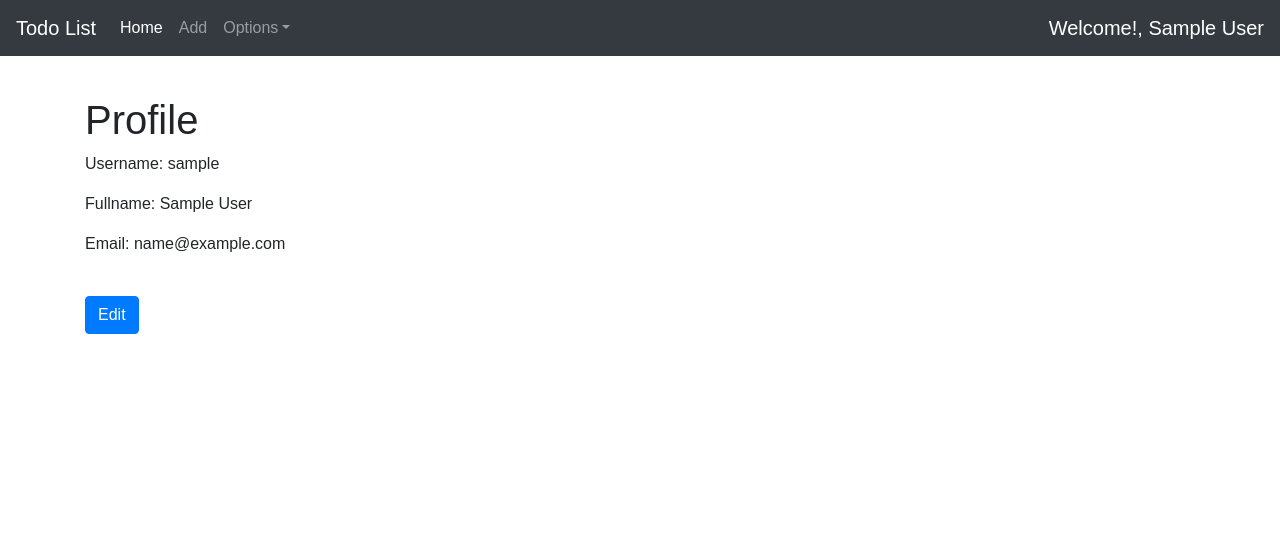
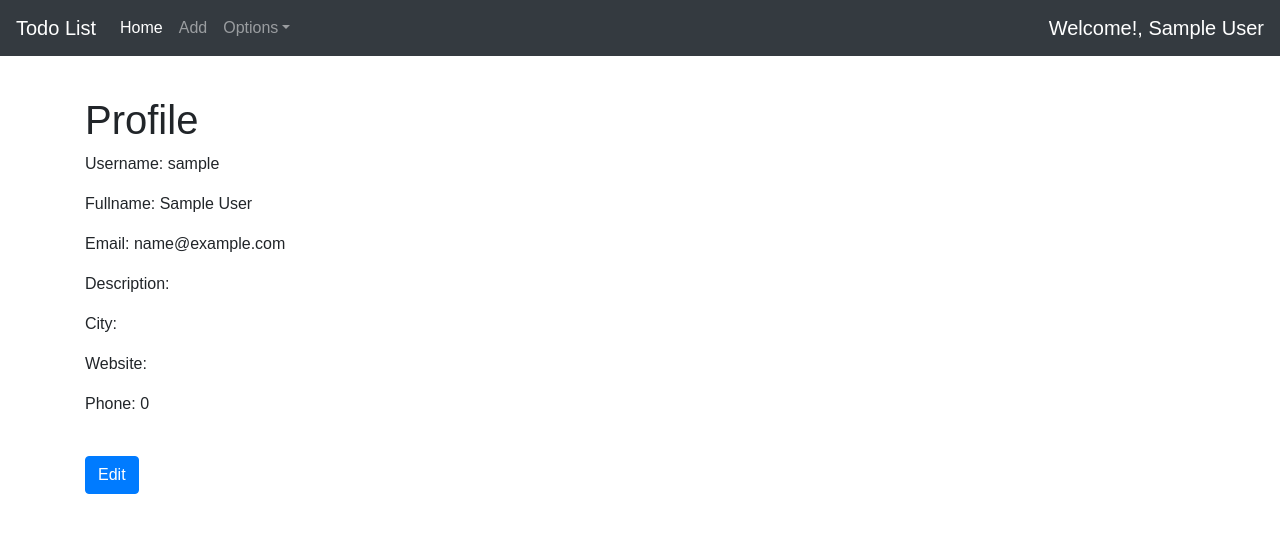
Before and after one commit to GeekKorky/django-python-todolist, a Django app: page /accounts/profile/ in a window 1280 px wide. Shown: the top 533 px of the page. Run offline with Django 3.2, Linux system fonts and the light colour scheme; the visitor is signed in with stand-in values (Sample User, id 1); some libraries are stand-ins or nearby versions.

Commit message:
Add account data on profile template

```diff
--- a/accounts/models.py
+++ b/accounts/models.py
@@ -16,7 +16,7 @@ class Accounts(models.Model):
         verbose_name_plural = "Accounts"
 
     def __str__(self):
-        return str(self.user)
+        return self.user.username
 
 
 def create_profile(sender, **kwargs):
--- a/accounts/templates/profile.html
+++ b/accounts/templates/profile.html
@@ -3,6 +3,10 @@
 <p>Username: {{ user.username }}</p>
 <p>Fullname: {{ user.first_name }} {{ user.last_name }}</p>
 <p>Email: {{ user.email }}</p>
+<p>Description: {{ user.accounts.description }}</p>
+<p>City: {{ user.accounts.city }}</p>
+<p>Website: {{ user.accounts.website }}</p>
+<p>Phone: {{ user.accounts.phone }}</p>
 <br />
 <a href="/accounts/profile/edit/" class="btn btn-primary">Edit</a><br />
 {% include 'partials/footer.html' %}
--- a/todos/static/css/style.css
+++ b/todos/static/css/style.css
@@ -12,8 +12,7 @@ ul {
   list-style: none !important;
 }
 
-a,
-a:visited {
+a {
   color: green;
   text-decoration: none !important;
 }
```
